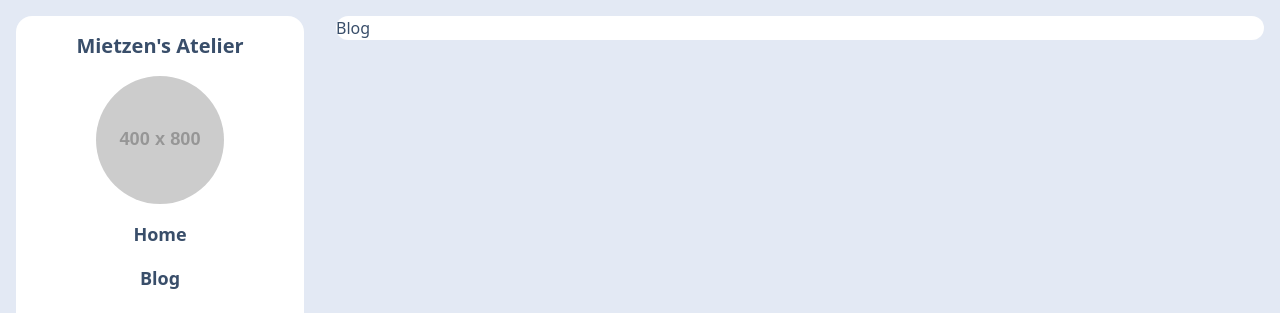
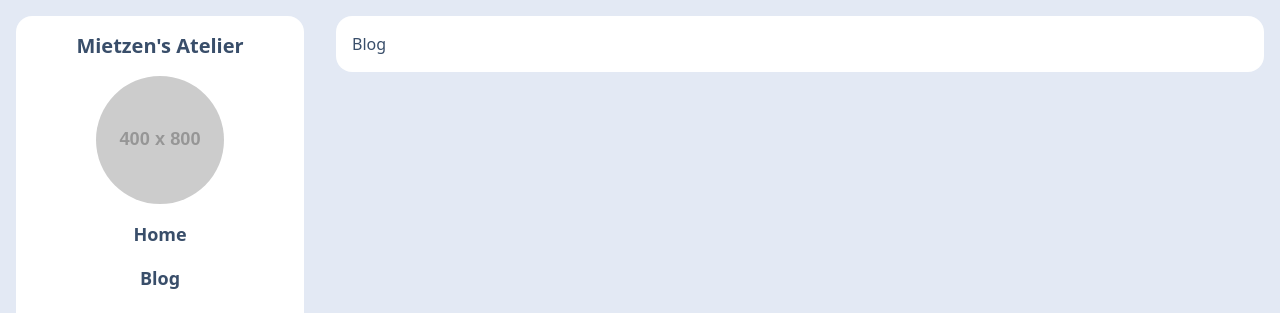
Before and after one commit to nridwan/m8zn, an Astro site: page /blog in a window 1280 px wide. Shown: the top 313 px of the page. Built offline with nearby package versions, Linux system fonts and the light colour scheme; Astro itself is replaced by a stand-in of ours; placeholder pictures from the web are drawn by us.

Commit message:
fix: add padding to BlogContent

```diff
--- a/src/pages/_partials/BlogContent.svelte
+++ b/src/pages/_partials/BlogContent.svelte
@@ -2,4 +2,6 @@
   import BaseCard from "src/components/BaseCard.svelte";
 </script>
 
-<BaseCard>Blog</BaseCard>
+<BaseCard>
+  <div class="p-4">Blog</div>
+</BaseCard>
```
